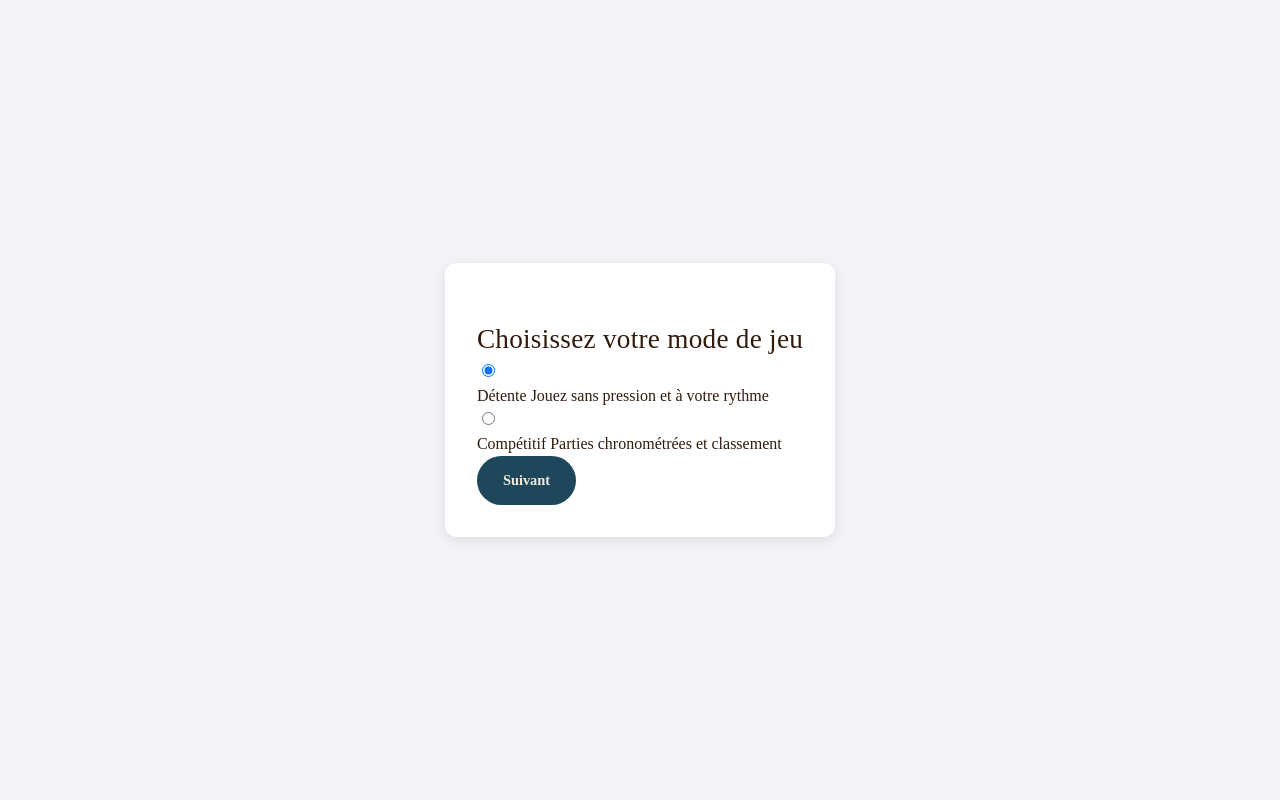
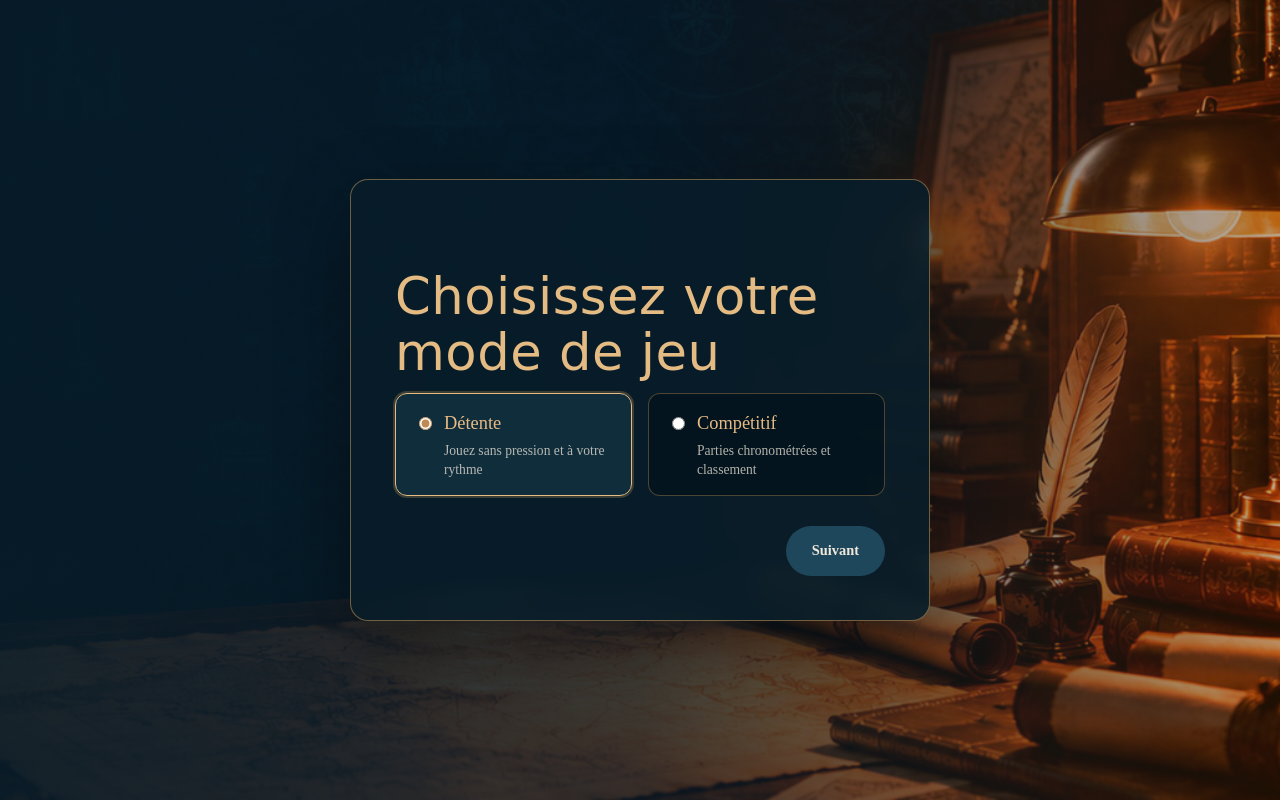
Before and after one commit to Triskolae/guess-the-date, a website: page frontend/public/onboarding.html in a window 1280 px wide. Drawn offline with Linux system fonts and the light colour scheme; no server answers.

Commit message:
feat(onboarding-html): based onboarding upon beautiful login page

```diff
--- a/backend/src/routes/user.routes.js
+++ b/backend/src/routes/user.routes.js
@@ -4,5 +4,6 @@ const { authenticateToken } = require("../middlewares/auth.middleware");
 const userController = require("../controllers/user.controller");
 
 router.post("/preferences", authenticateToken, userController.savePreferences);
+router.get("/preferences", authenticateToken, userController.getPreferences);
 
 module.exports = router;
--- a/frontend/public/assets/onboarding.js
+++ b/frontend/public/assets/onboarding.js
@@ -1,5 +1,28 @@
 document.addEventListener("DOMContentLoaded", async () => {
   const baseUrl = window.API_URL || "";
+
+  try {
+    const prefRes = await fetch(`${baseUrl}/api/user/preferences`, {
+      credentials: "include",
+      method: "GET",
+    });
+
+    if (prefRes.status === 401) {
+      window.location.href = "login.html";
+      return;
+    }
+
+    if (prefRes.ok) {
+      const prefData = await prefRes.json();
+
+      if (prefData.hasCompletedOnboarding) {
+        window.location.href = "settings.html";
+        return;
+      }
+    }
+  } catch (err) {
+    console.error("Erreur vérification préférences :", err);
+  }
 
   const step1 = document.getElementById("step-1");
   const step2 = document.getElementById("step-2");
@@ -61,7 +84,7 @@ document.addEventListener("DOMContentLoaded", async () => {
             <span class="card-subtitle">${formatEraYears(era.start_year, era.end_year)}</span>
           </div>
         </label>
-      `
+      `,
       )
       .join("");
   }
@@ -86,14 +109,16 @@ document.addEventListener("DOMContentLoaded", async () => {
             <span class="card-title">${cat.name}</span>
           </div>
         </label>
-      `
+      `,
       )
       .join("");
 
     const checkboxes = container.querySelectorAll(".category-checkbox");
     checkboxes.forEach((cb) => {
       cb.addEventListener("change", () => {
-        const checkedCount = container.querySelectorAll(".category-checkbox:checked").length;
+        const checkedCount = container.querySelectorAll(
+          ".category-checkbox:checked",
+        ).length;
         if (checkedCount >= 3) {
           checkboxes.forEach((box) => {
             if (!box.checked) box.disabled = true;
@@ -109,13 +134,15 @@ document.addEventListener("DOMContentLoaded", async () => {
     onboardingForm.addEventListener("submit", async (e) => {
       e.preventDefault();
 
-      const gameMode = document.querySelector('input[name="game_mode"]:checked')?.value;
+      const gameMode = document.querySelector(
+        'input[name="game_mode"]:checked',
+      )?.value;
       const selectedEraId = parseInt(
         document.querySelector('input[name="era_id"]:checked')?.value,
-        10
+        10,
       );
       const selectedCategoryIds = Array.from(
-        document.querySelectorAll('input[name="category_ids"]:checked')
+        document.querySelectorAll('input[name="category_ids"]:checked'),
       ).map((cb) => parseInt(cb.value, 10));
 
       if (!selectedEraId) {
--- a/frontend/public/assets/style.css
+++ b/frontend/public/assets/style.css
@@ -2192,42 +2192,145 @@ body.about-body {
 
 body.onboarding {
   display: flex;
+  align-items: center;
   justify-content: center;
-    align-items: center;
   min-height: 100vh;
   margin: 0;
-    background-color: #f4f4f9;
+  padding: 20px;
+  color: var(--color-cream-light);
+  background:
+    linear-gradient(
+      90deg,
+      rgba(7, 28, 41, 0.94) 0%,
+      rgba(7, 28, 41, 0.78) 50%,
+      rgba(79, 40, 8, 0.38) 100%
+    ),
+    url("../ressources-design/Login-Cropped_v2.jpg") center / cover fixed;
+}
+
+.onboarding-wrapper {
+  width: 100%;
+  max-width: 580px;
+  margin: 0 auto;
 }
 
 .onboarding .card {
-    background: #ffffff;
-    padding: 2rem;
-    border-radius: 12px;
-    box-shadow: 0 4px 15px rgba(0, 0, 0, 0.1);
   width: 100%;
-    max-width: 480px;
+  padding: clamp(30px, 4vw, 44px);
+  background: rgba(8, 29, 42, 0.9);
+  border: 1px solid rgba(211, 163, 92, 0.5);
+  border-radius: 18px;
+  box-shadow: 0 24px 70px rgba(0, 0, 0, 0.35);
+  backdrop-filter: blur(8px);
 }
 
 .onboarding .card-header {
   text-align: right;
-    font-weight: bold;
+  font-family: var(--font-action);
+  font-size: 0.85rem;
+  color: var(--color-gold-light);
+  letter-spacing: 0.1em;
   min-height: 1.5rem;
-}
-
-.onboarding .step {
-    display: none;
-}
-
-.onboarding .step.active {
-    display: block;
-}
-
-.onboarding .hidden {
-    display: none;
-}
-
-.onboarding .nav-buttons, .final-choices {
-    margin-top: 1.5rem;
-    display: flex;
-    gap: 10px;
-}
+  margin-bottom: 20px;
+}
+
+.onboarding-step h2 {
+  color: var(--color-gold-light);
+  font-family: var(--font-title);
+  font-size: clamp(2.4rem, 4vw, 3.2rem);
+  font-weight: 400;
+  line-height: 1.1;
+  margin-bottom: 12px;
+}
+
+.onboarding-step .step-hint,
+.onboarding-step p {
+  color: var(--color-cream-light);
+  font-family: var(--font-text);
+  line-height: 1.6;
+  opacity: 0.85;
+  margin-bottom: 24px;
+}
+
+.options-grid {
+  display: grid;
+  grid-template-columns: repeat(auto-fit, minmax(200px, 1fr));
+  gap: 16px;
+  margin-bottom: 30px;
+}
+
+.option-card {
+  position: relative;
+  display: flex;
+  align-items: flex-start;
+  padding: 16px 18px;
+  background: rgba(4, 19, 29, 0.72);
+  border: 1px solid rgba(211, 163, 92, 0.35);
+  border-radius: 12px;
+  cursor: pointer;
+  transition:
+    border-color 0.25s var(--ease),
+    background-color 0.25s var(--ease),
+    transform 0.2s var(--ease),
+    box-shadow 0.2s var(--ease);
+}
+
+.option-card:hover {
+  border-color: var(--color-gold-light);
+  background: rgba(8, 29, 42, 0.85);
+  transform: translateY(-2px);
+}
+
+.option-card:has(input:checked) {
+  border-color: var(--color-gold-light);
+  background: rgba(31, 71, 91, 0.4);
+  box-shadow: 0 0 0 2px rgba(211, 163, 92, 0.25);
+}
+
+.option-card input[type="radio"],
+.option-card input[type="checkbox"] {
+  accent-color: var(--color-gold);
+  margin-top: 7px;
+  margin-right: 12px;
+  cursor: pointer;
+}
+
+.option-card .card-content {
+  display: flex;
+  flex-direction: column;
+  gap: 4px;
+}
+
+.option-card .card-title {
+  color: var(--color-gold-light);
+  font-family: var(--font-subtitle);
+  font-size: 1.15rem;
+  font-weight: 500;
+}
+
+.option-card .card-subtitle {
+  color: var(--color-cream-light);
+  font-size: 0.85rem;
+  opacity: 0.75;
+  line-height: 1.4;
+}
+
+.step-actions {
+  display: flex;
+  align-items: center;
+  justify-content: flex-end;
+  gap: 14px;
+  margin-top: 28px;
+}
+
+.button-secondary {
+  background: transparent;
+  color: var(--color-cream-light);
+  border: 1px solid rgba(211, 163, 92, 0.4);
+}
+
+.button-secondary:hover {
+  background: rgba(211, 163, 92, 0.12);
+  border-color: var(--color-gold-light);
+  color: var(--color-gold-light);
+}
--- a/frontend/public/onboarding.html
+++ b/frontend/public/onboarding.html
@@ -9,12 +9,10 @@
   <body class="onboarding">
     <main class="onboarding-wrapper">
       <article class="card">
-        <!-- Header interne à la carte : Compteur -->
         <header class="card-header">
           <span id="step-counter"></span>
         </header>
         <form id="onboarding-form">
-          <!-- Étape 1 : Mode / Optique de jeu -->
           <section id="step-1" class="onboarding-step">
             <h2>Choisissez votre mode de jeu</h2>
             <div class="options-grid">
@@ -48,12 +46,9 @@
             </div>
           </section>
 
-          <!-- Étape 2 : Époque (Bouton Radio) -->
           <section id="step-2" class="onboarding-step hidden">
             <h2>Choisissez votre époque principale</h2>
-            <div id="eras-container" class="options-grid">
-              <!-- Injecté dynamiquement en radio buttons -->
-            </div>
+            <div id="eras-container" class="options-grid"></div>
             <div class="step-actions">
               <button
                 type="button"
@@ -72,13 +67,10 @@
             </div>
           </section>
 
-          <!-- Étape 3 : Catégories (Checkboxes - Max 3) -->
           <section id="step-3" class="onboarding-step hidden">
             <h2>Choisissez vos thématiques (3 max)</h2>
-            <p class="step-hint">Sélectionnez entre 1 et 3 catégories.</p>
-            <div id="categories-container" class="options-grid">
-              <!-- Injecté dynamiquement en checkboxes -->
-            </div>
+            <p class="step-hint">Sélectionnez jusqu'à 3 catégories.</p>
+            <div id="categories-container" class="options-grid"></div>
             <div class="step-actions">
               <button
                 type="button"
@@ -93,7 +85,6 @@
             </div>
           </section>
 
-          <!-- Étape 4 : Message de confirmation -->
           <section id="step-4" class="onboarding-step hidden">
             <h2>Configuration terminée !</h2>
             <p>Vos préférences ont bien été enregistrées.</p>
```
Also changed, not shown: backend/src/controllers/user.controller.js (+27 -0 lines), frontend/public/index.html (+1 -1 lines), frontend/public/favicon.ico (added). Lines whose indentation alone changed are shown as unchanged.
